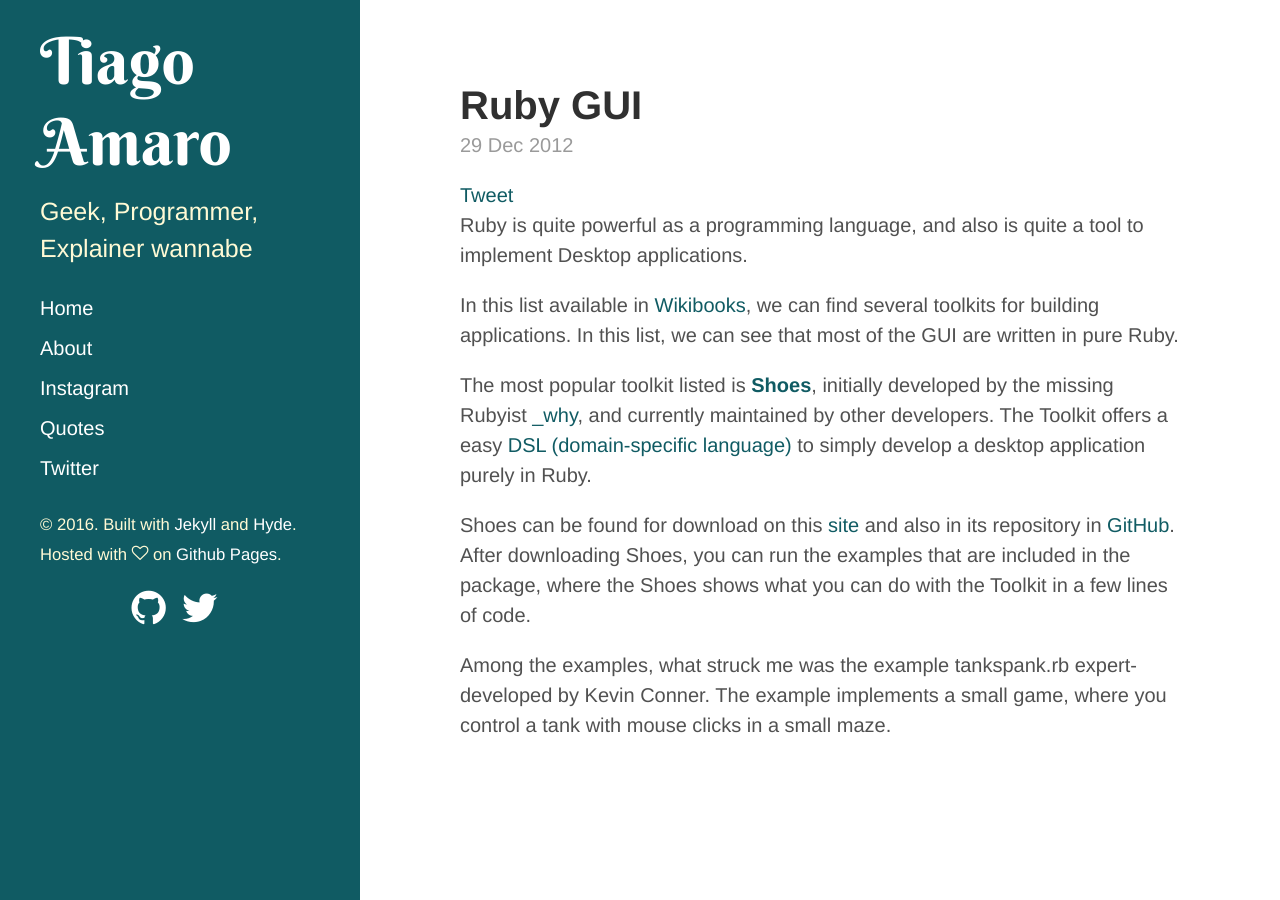
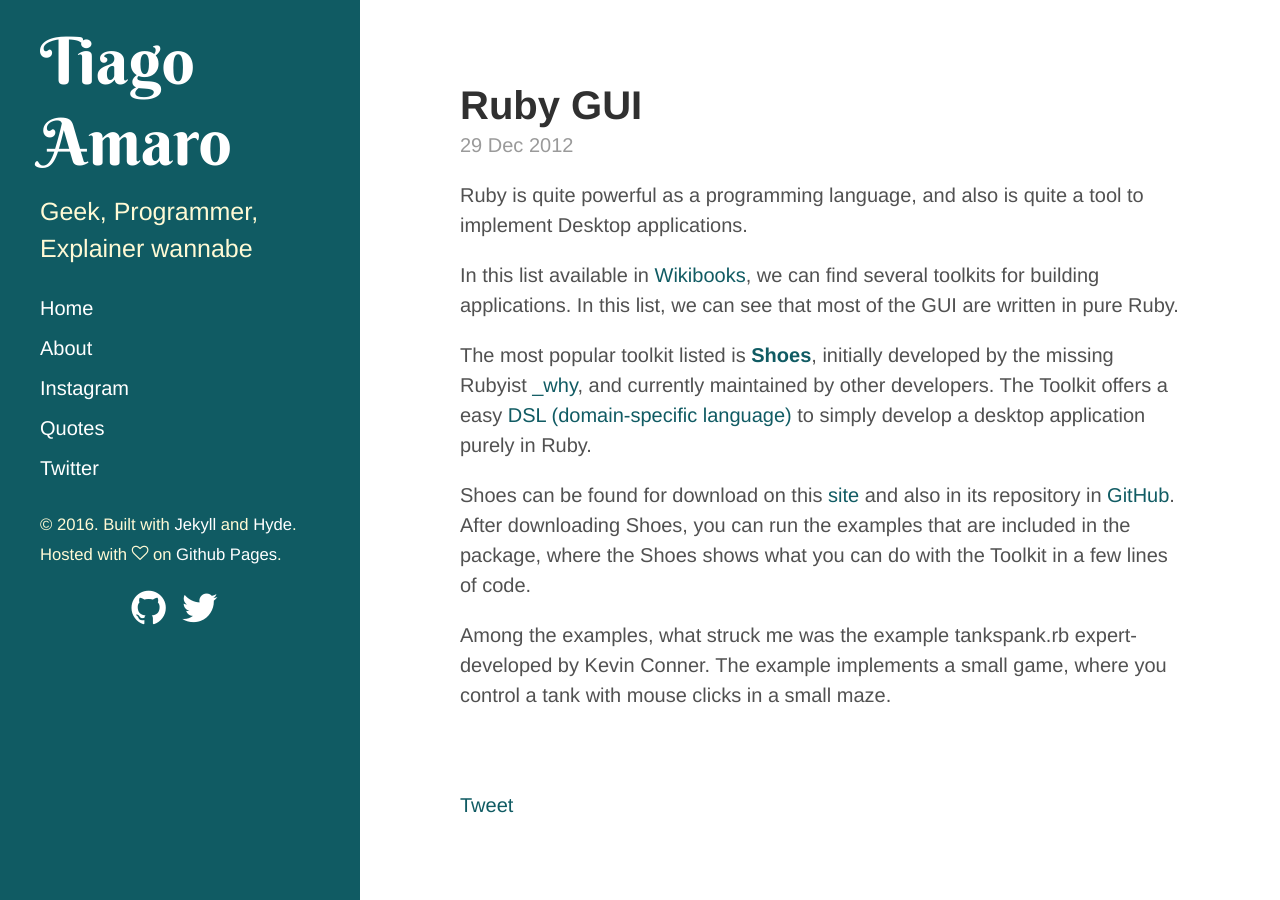
Before and after one commit to tiagoamaro/tiagoamaro.com.br_jekyll, a Jekyll site: the page built from _posts/2012-12-29-ruby-gui.md, in a window 1280 px wide. Built offline with Jekyll 4.4.1, drawn with Linux system fonts in a browser that asks for light colours; some web fonts are replaced; comment, search, counter and statistics services are not loaded.

Commit message:
move tweet button to the bottom of the post

```diff
--- a/_layouts/post.html
+++ b/_layouts/post.html
@@ -6,10 +6,10 @@
   <h1 class="post-title">{{ page.title }}</h1>
 
   <span class="post-date">{{ page.date | date_to_string }}</span>
-  <span class="twitter">{% include twitter_button.html %}</span>
-
   {{ content }}
 </div>
+
+<span class="twitter">{% include twitter_button.html %}</span>
 
 <div class="disqus">
   {% include disqus.html %}
```
